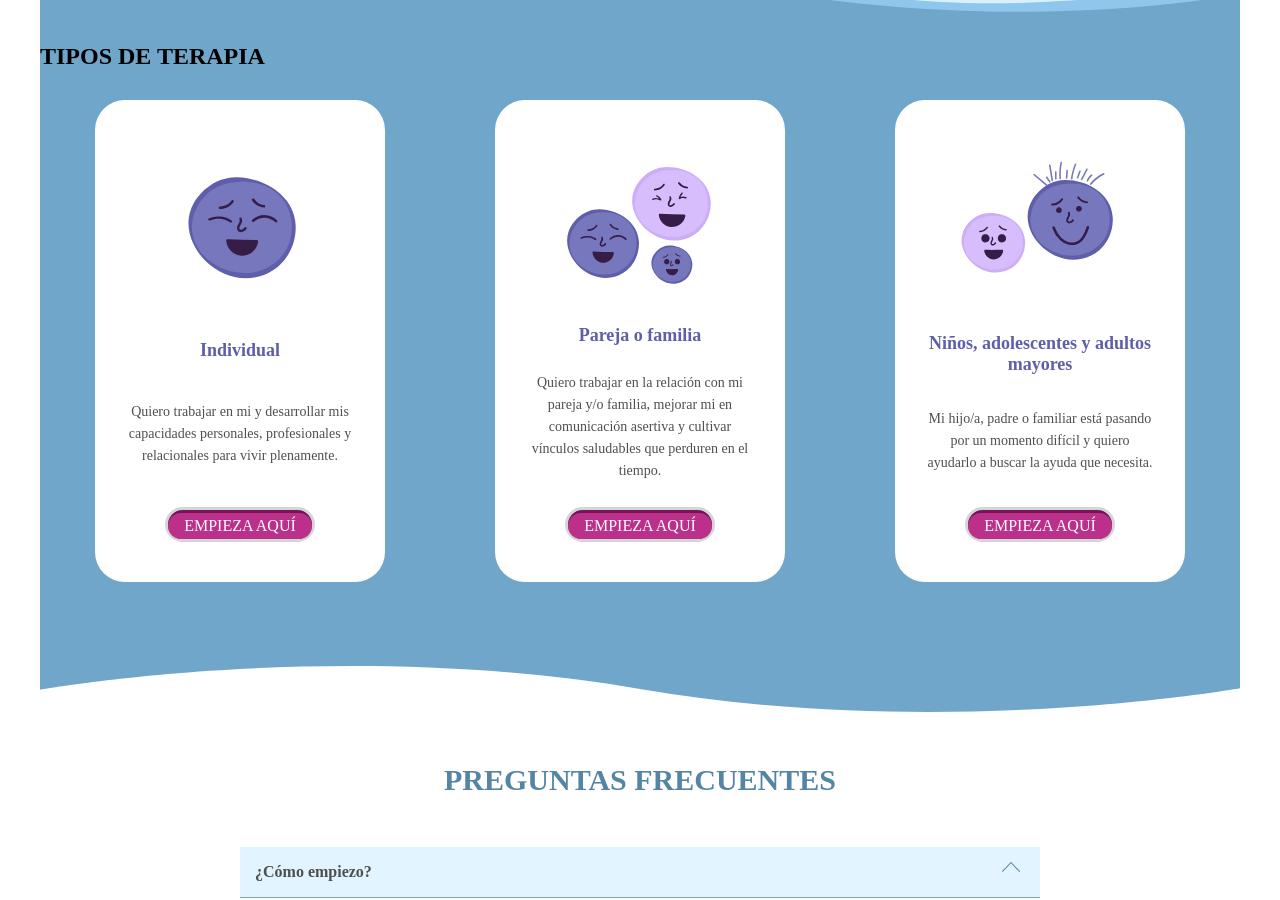
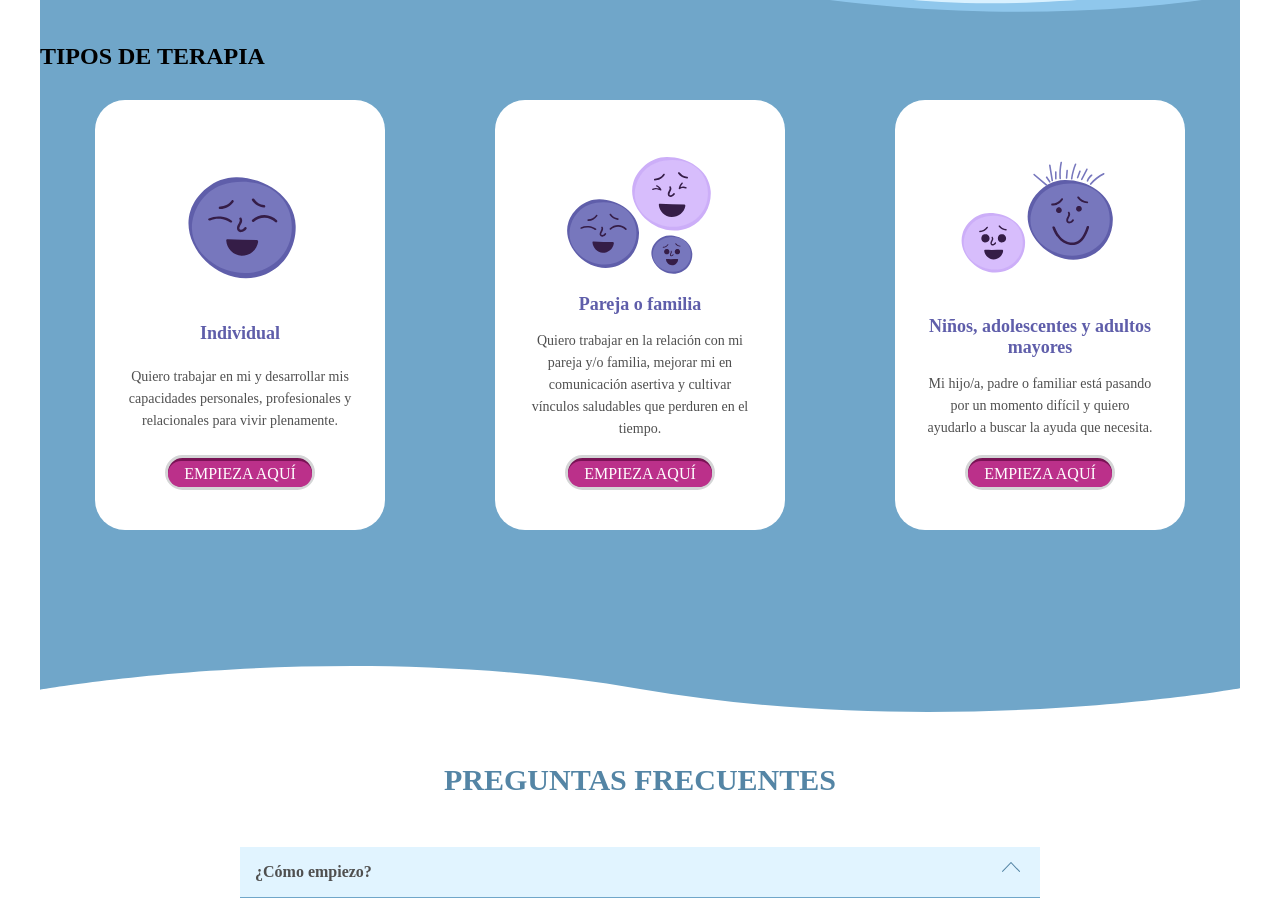
Before and after one commit to juankp3/psiconecta, a plain HTML site: page index.html in a window 1280 px wide. Shown: the part 2809-3709 px from the top of the page. Drawn offline with nearby package versions, Linux system fonts and the light colour scheme; files that its build step writes are made by us from their sources.

Commit message:
terapias

```diff
--- a/assets/js/javascript.js
+++ b/assets/js/javascript.js
@@ -66,9 +66,15 @@ $(function() {
       1200: {
         slidesPerView: 3,
       },
-      // 550: {
-      //   slidesPerView: 1,
-      // }
+      992: {
+        slidesPerView: 3,
+      },
+      768: {
+        slidesPerView: 3,
+      },
+      480: {
+        slidesPerView: 1,
+      }
     },
     pagination: {
       el: ".swiper-pagination",
--- a/assets/sass/components/_card_therapy.sass
+++ b/assets/sass/components/_card_therapy.sass
@@ -11,7 +11,7 @@
       justify-content: space-between
       border-radius: 30px
       width: 230px
-      height: 412px
+      height: 360px
       padding: 30px 30px 40px 30px
       text-align: center
       background: $color-white
```
